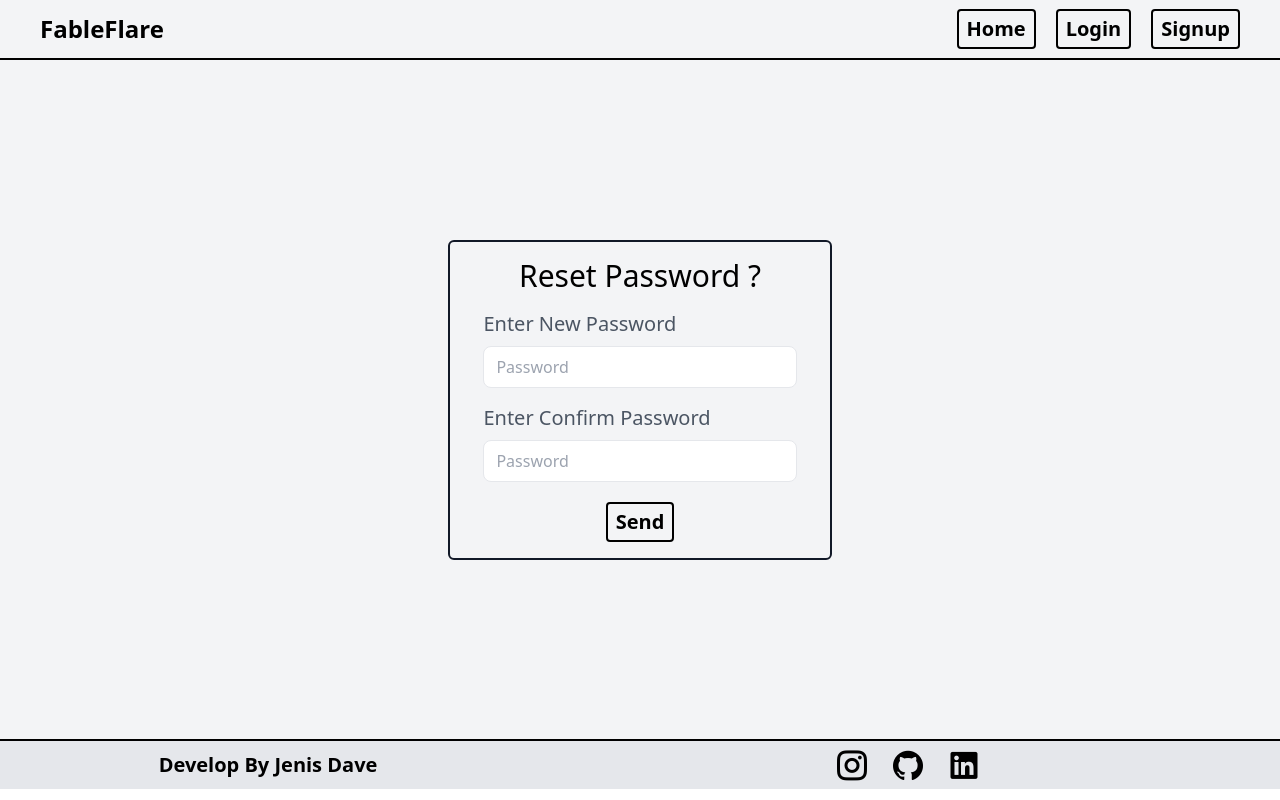
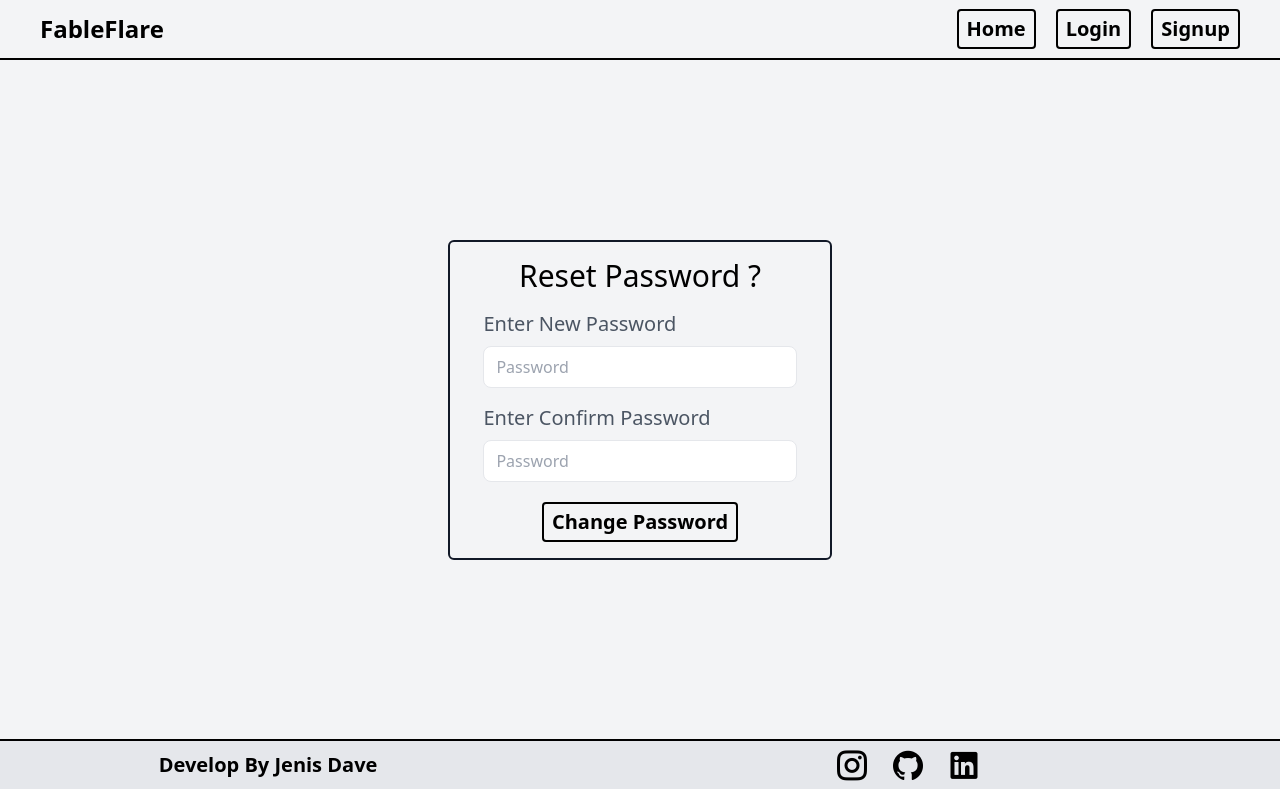
Before and after one commit to jenishd2/FableFlare, a React (Vite) app: page /reset-password in a window 1280 px wide. Built offline with nearby package versions, Linux system fonts and the light colour scheme; no server answers.

Commit message:
change text in resetpass component

```diff
--- a/src/components/ResetPass.jsx
+++ b/src/components/ResetPass.jsx
@@ -48,7 +48,7 @@ export default function ResetPass() {
           {error && <p className="text-md text-red-500"> {error}</p>}
           {success && <p className="text-md text-green-500"> {success}</p>}
       <Button  classname="border-2 border-black text-xl font-semibold px-2 py-1 rounded focus:shadow-[inset_0px_0px_5px_black]"
-        children="Send"/>
+        children="Change Password"/>
     </form>
   </div>
   )
```
